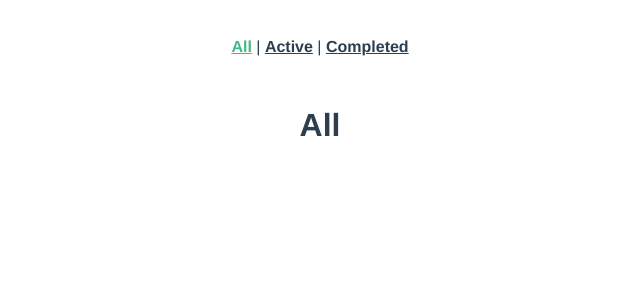
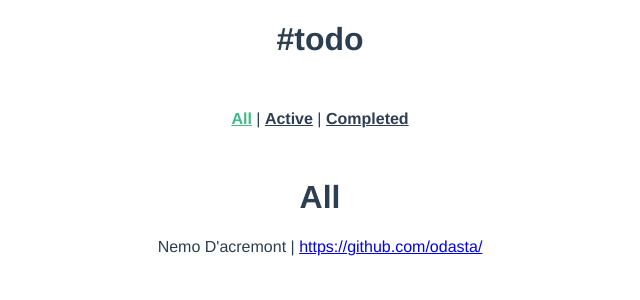
Before and after one commit to NemoDacremont/to-do-app, a Vue app: page / in a window 1280 px wide. Shown: the top 300 px of the page, without its empty margins (320-960 px from the left). Built offline with nearby package versions, Linux system fonts and the light colour scheme.

Commit message:
Imported Fonts, added colors scss variables

```diff
--- a/src/App.vue
+++ b/src/App.vue
@@ -1,13 +1,38 @@
 <template>
-  <div id="nav">
+	<header>
+		<h1>#todo</h1>
+		<nav id="nav">
 			<router-link to="/">All</router-link> |
 			<router-link to="/active">Active</router-link> |
 			<router-link to="/completed">Completed</router-link>
-  </div>
+		</nav>
+	</header>
+
+	<main>
 		<router-view/>
+	</main>
+
+	<footer>
+		Nemo D'acremont | <a target="_blank" href="https://github.com/odasta/">https://github.com/odasta/</a>
+	</footer>
 </template>
 
 <style lang="scss">
+
+// Import Fonts
+
+@import url('https://fonts.googleapis.com/css2?family=Montserrat&family=Raleway&display=swap');
+
+// Colors
+
+$red: #EB5757;
+$blue: #2F80ED;
+$dark-gray: #333333;
+$gray-3: #828282;
+$gray-4: #BDBDBD;
+$gray-5: #A9A9A9;
+$background-color: #FFF;
+
 #app {
   font-family: Avenir, Helvetica, Arial, sans-serif;
   -webkit-font-smoothing: antialiased;
@@ -16,16 +41,16 @@
   color: #2c3e50;
 }
 
-#nav {
+nav {
   padding: 30px;
-}
 
-#nav a {
+	a {
 		font-weight: bold;
 		color: #2c3e50;
-}
 
-#nav a.router-link-exact-active {
+		&.router-link-exact-active {
 			color: #42b983;
 		}
+	}
+}
 </style>
```
Lines whose indentation alone changed are shown as unchanged.
